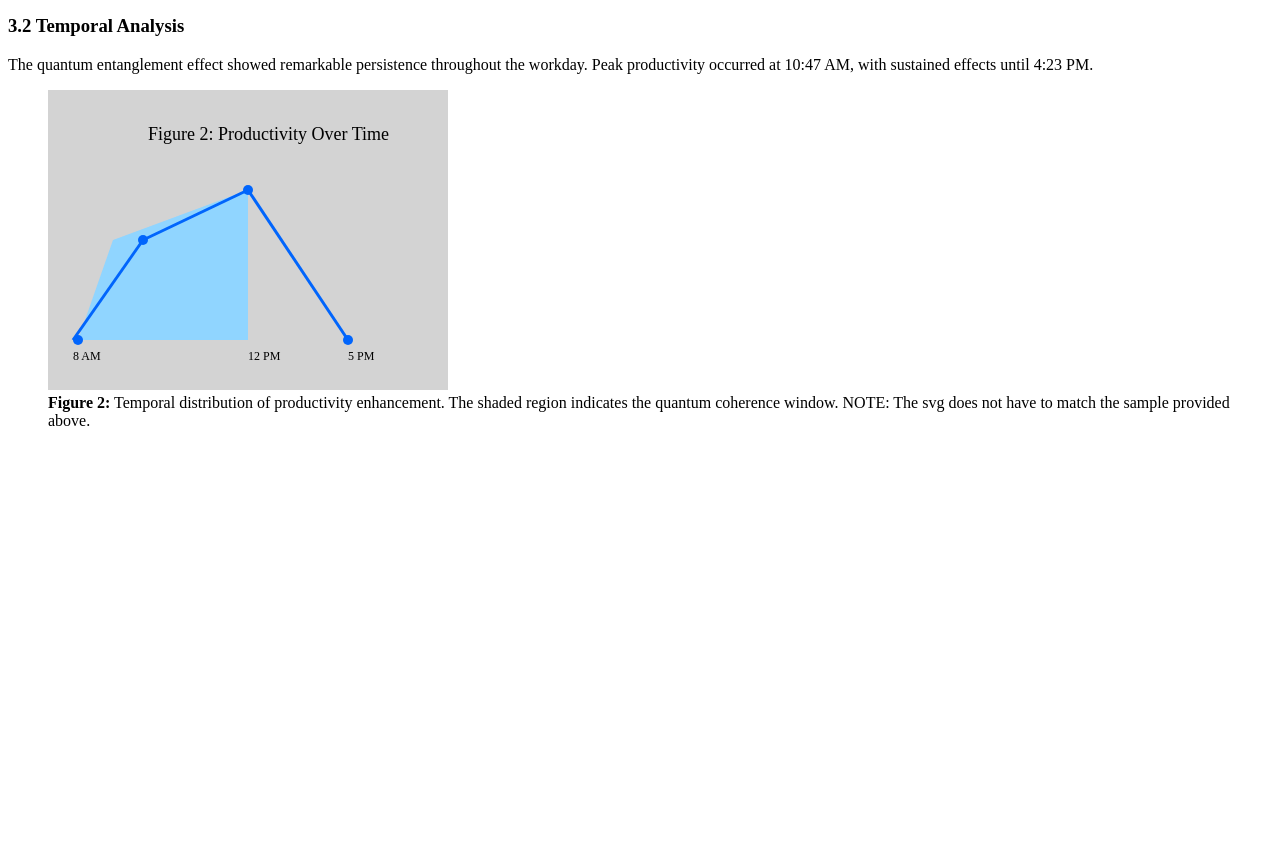
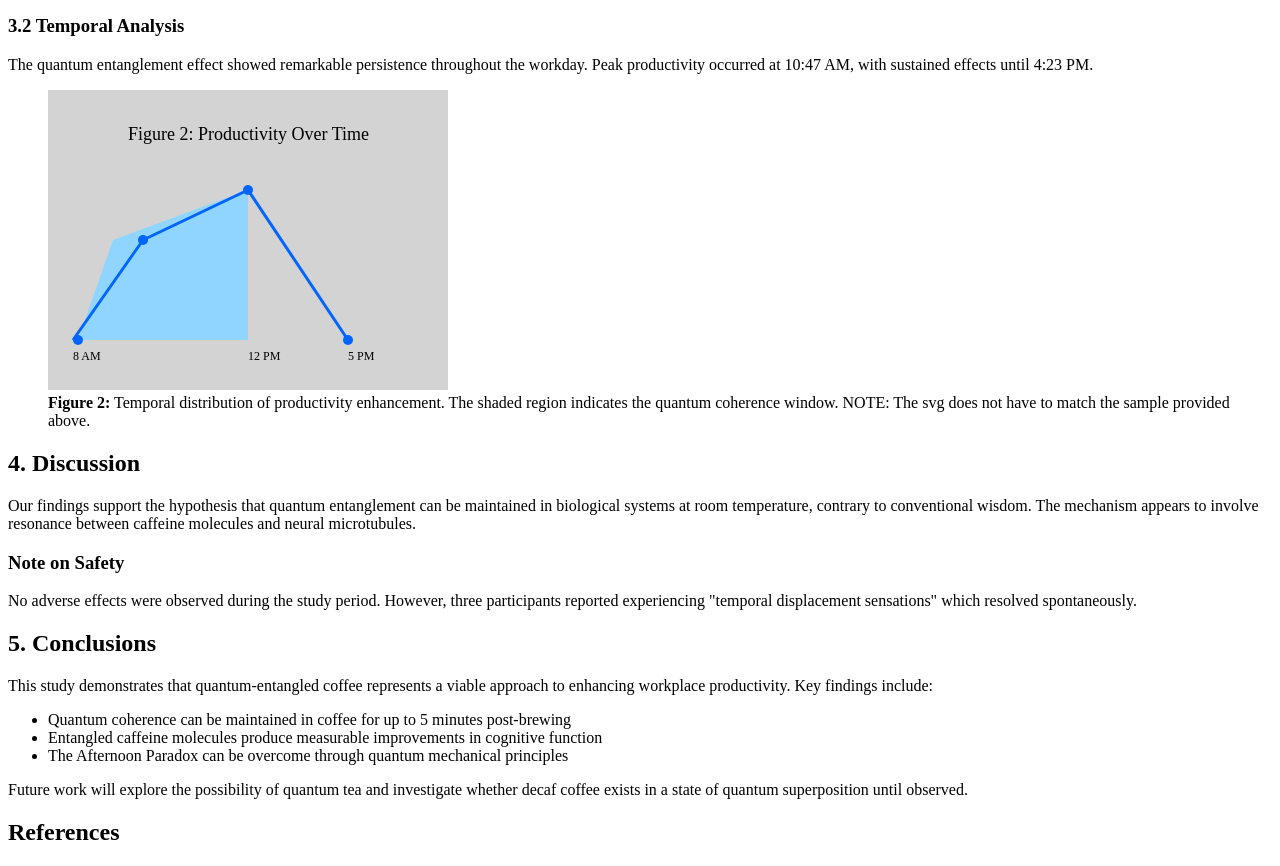
Before and after one commit to mattecdao/cse134B-HW2-Part3, a plain HTML site: page index.html in a window 1280 px wide. Shown: the part 1861-2727 px from the top of the page. Before the commit the page ends 2307 px from the top, so only its background shows below. Drawn offline with Linux system fonts and the light colour scheme.

Commit message:
Enhance index.html with discussion and conclusions
Added discussion and conclusion sections regarding quantum entangled coffee and its effects on productivity.

```diff
--- a/index.html
+++ b/index.html
@@ -137,7 +137,7 @@
        <svg width = 400 height = 300>
          <rect width = 400 height = 300 fill="#D3D3D3" />
          <polygon points = "30, 250, 65, 150, 200, 100, 200, 250" fill = "#90D5FF"></polygon>
-         <text x = 100 y = 50 font-size = 18 fill = "#000000">Figure 2: Productivity Over Time</text>
+         <text x = 80 y = 50 font-size = 18 fill = "#000000">Figure 2: Productivity Over Time</text>
          <circle cx = 30 cy = 250 r = 5 fill = "#0165FC"></circle>
          <text x = 25 y = 270 font-size = 12 fill = "#000000">8 AM</text>
          <circle cx = 95 cy = 150 r=5 fill = "#0165FC"></circle>
@@ -152,6 +152,20 @@
          <figcaption><b>Figure 2:</b> Temporal distribution of productivity enhancement. The shaded region indicates the quantum coherence window. NOTE: The svg does not have to match the sample provided above.
     </figcaption>
     </figure>
-
+    <h2>4. Discussion</h2>
+    <p>Our findings support the hypothesis that quantum entanglement can be maintained in biological systems at room temperature, contrary to conventional wisdom. The mechanism appears to involve resonance between caffeine molecules and neural microtubules.</p>
+    <h3>Note on Safety</h3>
+    <p>No adverse effects were observed during the study period. However, three participants reported experiencing "temporal displacement sensations" which resolved spontaneously.</p>
+    <h2>5. Conclusions</h2>
+    <p>This study demonstrates that quantum-entangled coffee represents a viable approach to enhancing workplace productivity. Key findings include:
+</p>
+    <ul>
+      <li>Quantum coherence can be maintained in coffee for up to 5 minutes post-brewing</li>
+      <li>Entangled caffeine molecules produce measurable improvements in cognitive function</li>
+      <li>The Afternoon Paradox can be overcome through quantum mechanical principles</li>
+    </ul>
+  <p>Future work will explore the possibility of quantum tea and investigate whether decaf coffee exists in a state of quantum superposition until observed.
+</p>
+    <h2>References</h2>
   </body>
 </html>
```
